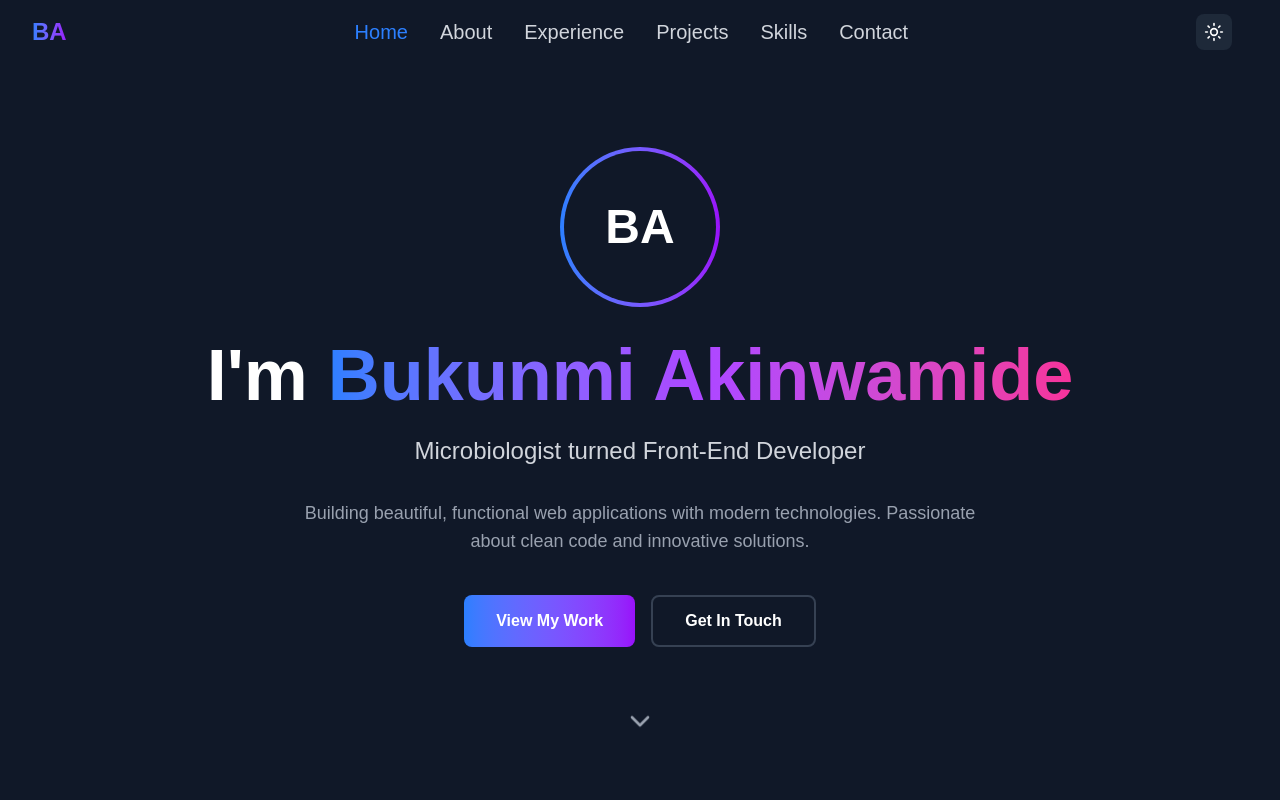
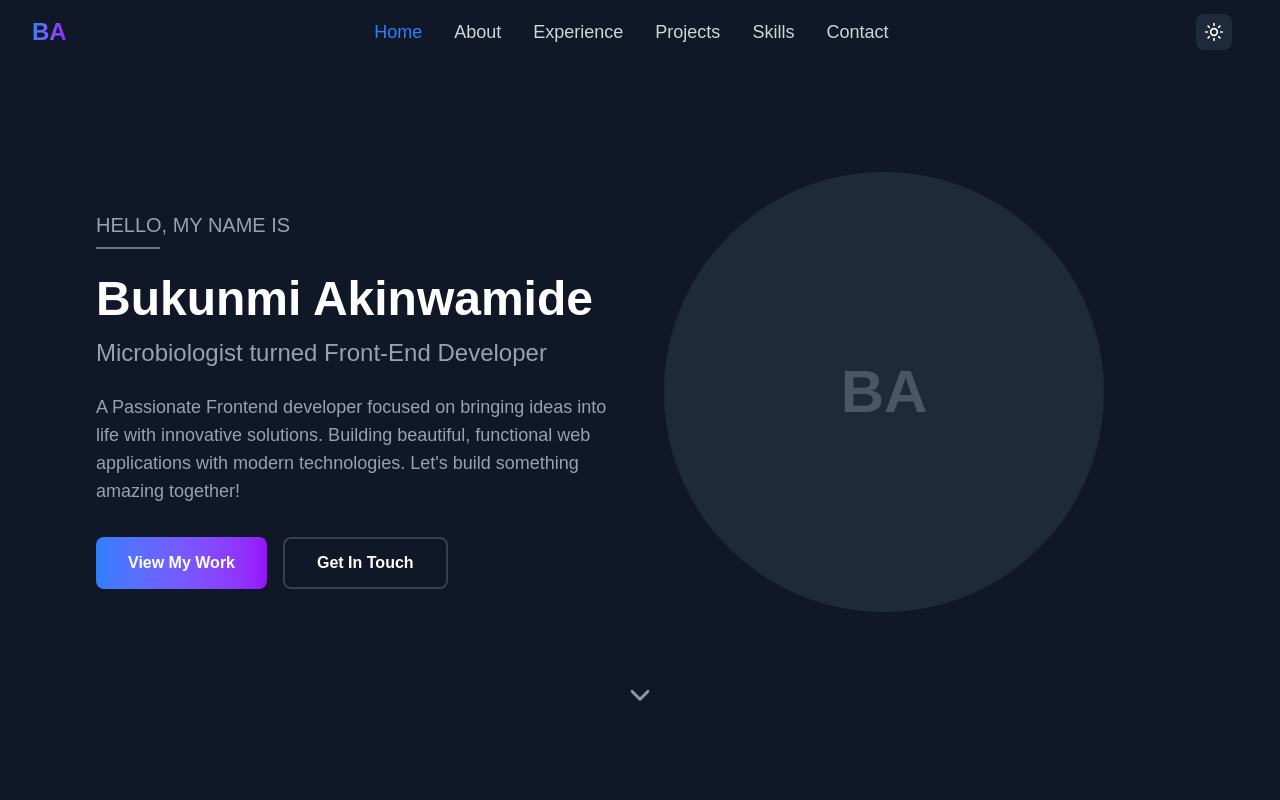
Before and after one commit to Omoboi-coder/My-Portfolio, a Next.js app: page / in a window 1280 px wide. Shown: the top 800 px of the page. Built offline with nearby package versions, Linux system fonts and the light colour scheme.

Commit message:
Fourth Commit "Made more Adjustment to  my UI Inteface"

```diff
--- a/src/app/page.js
+++ b/src/app/page.js
@@ -1,6 +1,7 @@
 "use client";
 import React, { useState, useEffect } from 'react';
 import { Moon, Sun, Mail, ExternalLink, Code, Briefcase, GraduationCap, Menu, X, ChevronDown } from 'lucide-react';
+import Image from 'next/image';
 
 // Brand Icons (Lucide deprecated these, so we use custom SVGs)
 const Linkedin = ({ size = 24, className = "" }) => (
@@ -50,7 +51,7 @@ export default function Portfolio() {
   const scrollToSection = (sectionId) => {
     const element = document.getElementById(sectionId);
     if (element) {
-      const offset = 80; // Account for fixed navbar
+      const offset = 80;
       const elementPosition = element.getBoundingClientRect().top;
       const offsetPosition = elementPosition + window.pageYOffset - offset;
 
@@ -105,7 +106,6 @@ export default function Portfolio() {
       link: "https://growtoken-landing-page.vercel.app/",
       github: "#"
     },
-
     {
       title: "Healthcare App",
        description: "A well strutured and multi-page Healthcare app for consultation and book test appointments.",
@@ -153,7 +153,7 @@ export default function Portfolio() {
             </div>
 
             {/* Desktop Menu */}
-            <div className="hidden md:flex md:text-xl space-x-8">
+            <div className="hidden md:flex md:text-lg space-x-8">
               {['home', 'about', 'experience', 'projects', 'skills', 'contact'].map((item) => (
                 <button
                   key={item}
@@ -206,6 +206,7 @@ export default function Portfolio() {
             </div>
           </div>
         </div>
+
         {/* Mobile Menu Overlay */}
         <div
           className={`fixed inset-0 bg-black/50 backdrop-blur-sm z-40 md:hidden transition-opacity duration-300 ${
@@ -273,40 +274,43 @@ export default function Portfolio() {
       </nav>
 
       {/* Hero Section */}
-      <section id="home" className="min-h-screen flex items-center justify-center px-4 pt-16">
-        <div className="max-w-4xl mx-auto text-center mt-0 md:mt-8">
-          <div className="mb-8 animate-fade-in">
-            <div className="w-40 h-40 mx-auto mb-6 rounded-full bg-linear-to-r from-blue-500 to-purple-600 p-1">
-              <div className={`w-full h-full rounded-full ${darkMode ? 'bg-gray-900' : 'bg-white'} flex items-center justify-center text-5xl font-bold`}>
-                BA
+      <section id="home" className="min-h-screen flex items-center justify-center px-4 pt-20">
+        <div className="max-w-7xl mx-auto w-full">
+          <div className="grid md:grid-cols-2 gap-12 items-center">
+            {/* Left - Text */}
+            <div className="order-2 md:order-1 md:mt-12 mt-0 ml-0 md:ml-20">
+              <div className="mb-5">
+						<h2 className={`text-xl uppercase ${darkMode ? 'text-gray-400' : 'text-gray-600'}`}>
+							Hello, My name is
+						</h2>
+
+						<div className="w-16 h-0.5 bg-gray-500 mt-2" />
 					</div>
-            </div>
-          </div>
-
-          <h1 className="text-5xl md:text-7xl font-bold mb-6">
-             I&apos;m{' '}
-            <span className="bg-linear-to-r from-blue-500 via-purple-500 to-pink-500 bg-clip-text text-transparent">
+              <h1 className="text-4xl md:text-4xl lg:text-5xl font-bold mb-2 leading-tight">
+                <span className={darkMode ? 'text-white' : 'text-gray-900'}>
                   Bukunmi Akinwamide
                 </span>
               </h1>
 
-          <p className={`text-xl md:text-2xl mb-8 ${darkMode ? 'text-gray-300' : 'text-gray-600'}`}>
+              <p className={`text-xl md:text-2xl mb-6 ${darkMode ? 'text-gray-400' : 'text-gray-600'}`}>
                 Microbiologist turned Front-End Developer
               </p>
 
-          <p className={`text-lg mb-10 max-w-2xl mx-auto ${darkMode ? 'text-gray-400' : 'text-gray-600'}`}>
+              <p className={`text-base md:text-lg mb-8 max-w-xl ${darkMode ? 'text-gray-400' : 'text-gray-600'}`}>
+                A Passionate Frontend developer focused on bringing ideas into life with innovative solutions.
                 Building beautiful, functional web applications with modern technologies.
-            Passionate about clean code and innovative solutions.
+                Let&apos;s build something amazing together!
+
               </p>
 
-          <div className="flex flex-wrap justify-center gap-4">
+              <div className="flex flex-wrap gap-4 mb-8">
                 <button
                   type="button"
                   onClick={(e) => {
                     e.preventDefault();
                     scrollToSection('projects');
                   }}
-              className="px-8 py-3 bg-linear-to-r from-blue-500 to-purple-600 rounded-lg font-semibold hover:shadow-lg transform hover:-translate-y-1 transition-all"
+                  className="px-8 py-3 bg-linear-to-r from-blue-500 to-purple-600 text-white rounded-lg font-semibold hover:shadow-lg transform hover:-translate-y-1 transition-all"
                 >
                   View My Work
                 </button>
@@ -316,26 +320,57 @@ export default function Portfolio() {
                     e.preventDefault();
                     scrollToSection('contact');
                   }}
-              className={`px-8 py-3 rounded-lg font-semibold border-2 ${
+                  className={`px-8 py-3 rounded-lg font-semibold border-2 transition-all ${
                     darkMode
                       ? 'border-gray-700 hover:bg-gray-800'
                       : 'border-gray-300 hover:bg-gray-100'
-              } transition-all`}
+                  }`}
                 >
                   Get In Touch
                 </button>
               </div>
+            </div>
 
+            {/* Right - Image */}
+            <div className="order-1 md:order-2 flex justify-start">
+              <div className="relative w-72 h-72 md:w-110 md:h-110">
+                <div className={`w-full h-full rounded-full overflow-hidden ${
+                  darkMode ? 'bg-gray-800' : 'bg-gray-200'
+                }`}>
+                  {/* Placeholder - Replace with your image */}
+                  <div className="w-full h-full flex items-center justify-center">
+                    <span className={`text-6xl font-bold ${darkMode ? 'text-gray-600' : 'text-gray-400'}`}>
+                      BA
+                      {/* <Image
+                    src="/my-pic2.svg"
+                    alt="My Picture"
+                    width={100}
+                    height={100}
+                    className="w-full h-full object-cover"
+                  /> */}
+                    </span>
+                  </div>
+
+
+
+                </div>
+              </div>
+            </div>
+          </div>
+
+          {/* Scroll Down */}
+          <div className="flex justify-center mt-16">
             <button
               type="button"
               onClick={(e) => {
                 e.preventDefault();
                 scrollToSection('about');
               }}
-            className="mt-16 animate-bounce"
+              className="animate-bounce"
             >
               <ChevronDown size={32} className={darkMode ? 'text-gray-400' : 'text-gray-600'} />
             </button>
+          </div>
         </div>
       </section>
 
@@ -354,7 +389,7 @@ export default function Portfolio() {
                 technology and creating digital experiences led me to the world of web development.
               </p>
               <p className={`mb-4 ${darkMode ? 'text-gray-300' : 'text-gray-600'}`}>
-                What began with building simple HTML websites has evolved into creating full-stack applications
+                What began with building simple HTML websites has grown into creating full-stack applications
                 with modern frameworks and technologies. I bring the same analytical mindset from my science
                 background to solving complex programming challenges.
               </p>
```
Also changed, not shown: public/my pic2.jpeg (added), public/profile pix.JPG (added). Lines whose indentation alone changed are shown as unchanged.
